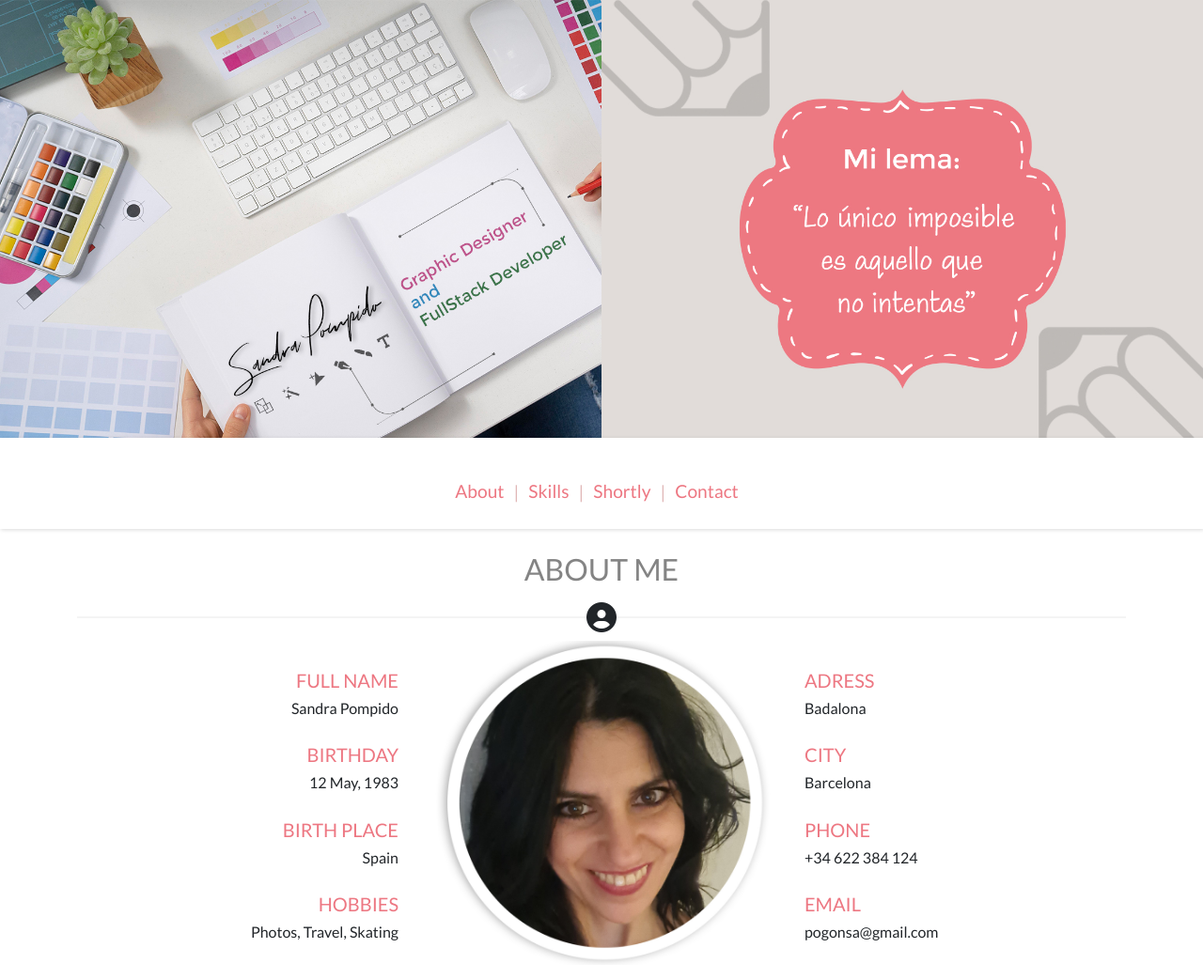
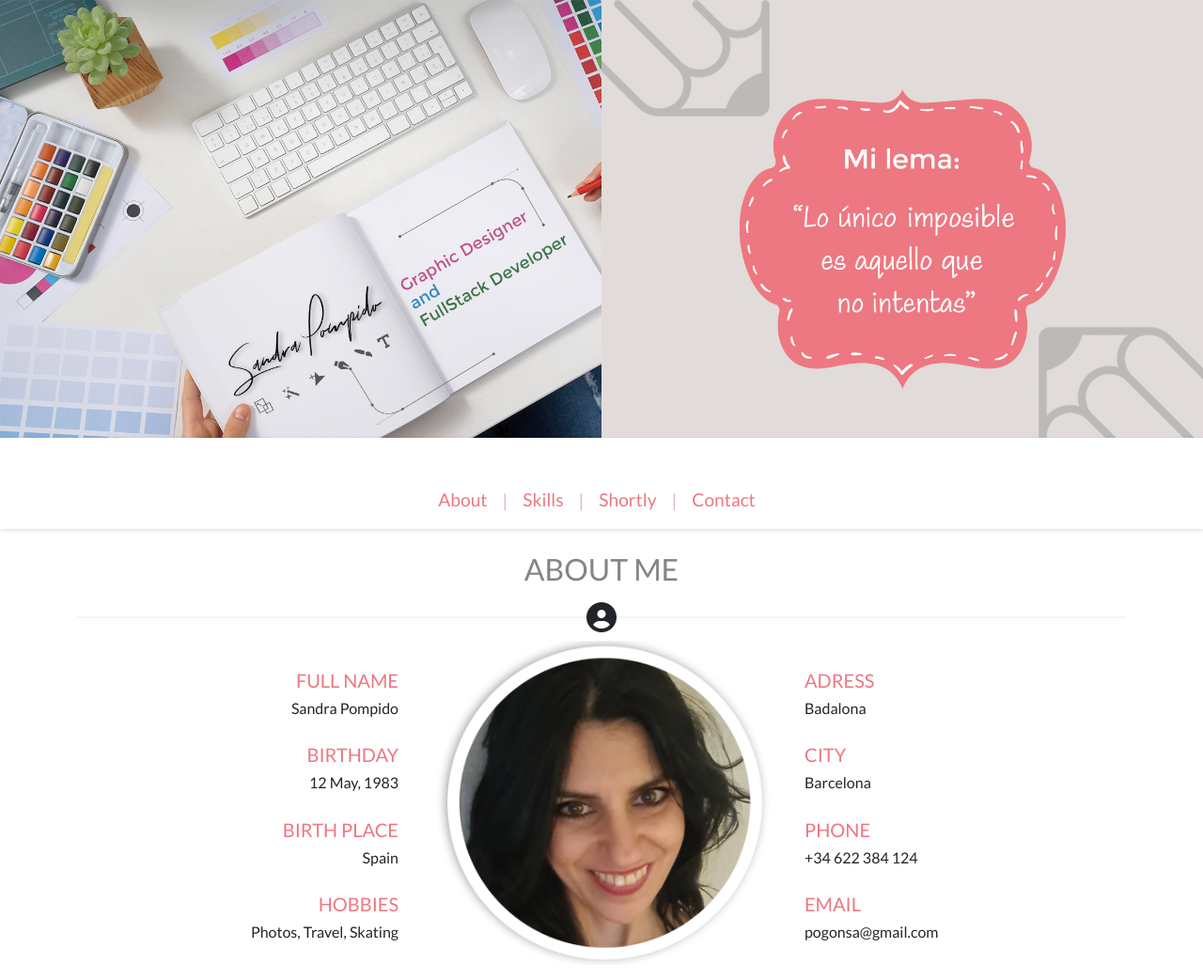
Before and after one commit to sandripg/sandracv, a website: page index.html in a window 1280 px wide. Shown: the top 1042 px of the page at 94% size. Drawn offline with nearby package versions, Linux system fonts and the light colour scheme; a web font is replaced by a local one.

Commit message:
modificación nav links

```diff
--- a/syles.css
+++ b/syles.css
@@ -142,8 +142,7 @@ h5 {
 .nav-items {
     font-size: 1.2em;
     display: flex;
-    align-content: center;
-    gap: 10px;
+    justify-content: space-between;
     height: 50px;
     flex-wrap: wrap;
     align-items: center;
```
